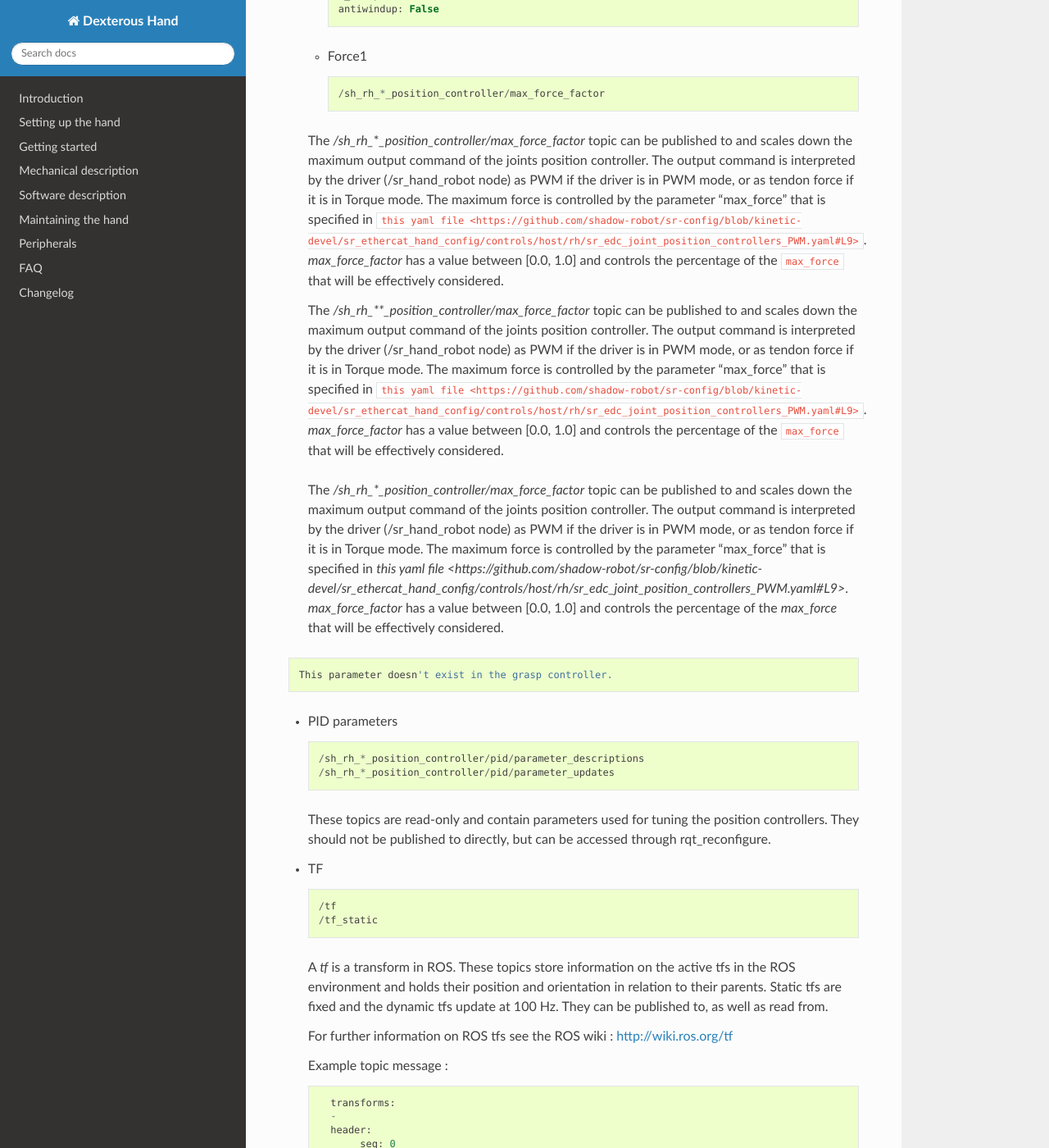
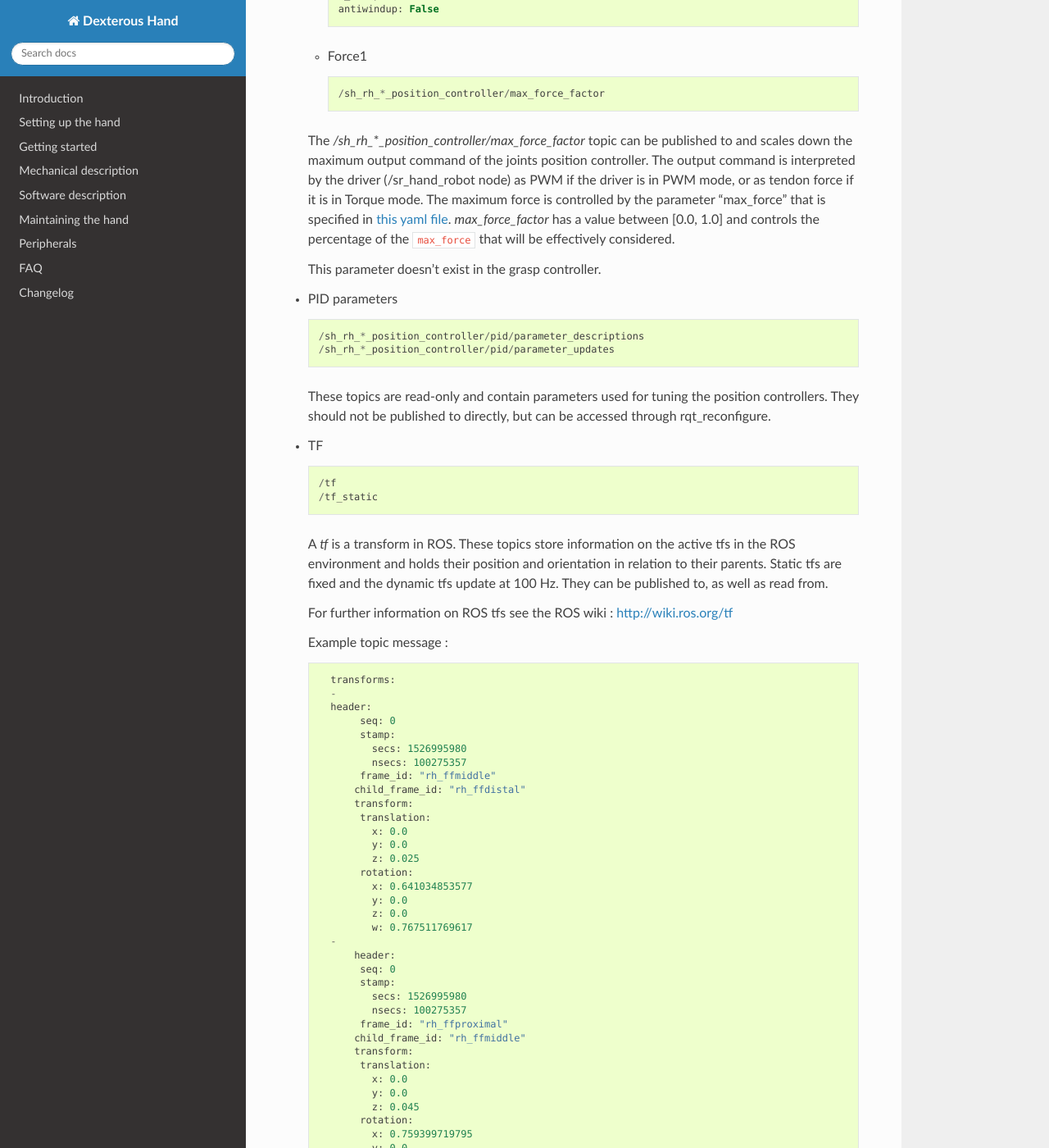
Before and after one commit to shadow-robot/sr_dexterous_hand_documentation, a Sphinx documentation site: the page built from docs/user_guide/3_getting_started.md, in a window 1280 px wide and 1400 px high, scrolled down 21619 px. Shown: the whole window at 82% size. Built offline with Sphinx 7.4.7 and the Read the Docs theme 2.0.0, drawn with Linux system fonts in a browser that asks for light colours.

Commit message:
fixed links

````diff
--- a/docs/user_guide/3_getting_started.md
+++ b/docs/user_guide/3_getting_started.md
@@ -771,22 +771,10 @@
         /sh_rh_*_position_controller/max_force_factor
 
 
-  The */sh_rh_***_position_controller/max_force_factor* topic can be published to and scales down the maximum output command of the joints position controller. The output command is interpreted by the driver (/sr_hand_robot node) as PWM if the driver is in PWM mode, or as tendon force if it is in Torque mode.
-  The maximum force is controlled by the parameter "max_force" that is specified in `this yaml file <https://github.com/shadow-robot/sr-config/blob/kinetic-devel/sr_ethercat_hand_config/controls/host/rh/sr_edc_joint_position_controllers_PWM.yaml#L9>`.
+  The */sh_rh_*\**_position_controller/max_force_factor* topic can be published to and scales down the maximum output command of the joints position controller. The output command is interpreted by the driver (/sr_hand_robot node) as PWM if the driver is in PWM mode, or as tendon force if it is in Torque mode.
+  The maximum force is controlled by the parameter "max_force" that is specified in [this yaml file](https://github.com/shadow-robot/sr-config/blob/kinetic-devel/sr_ethercat_hand_config/controls/host/rh/sr_edc_joint_position_controllers_PWM.yaml#L9).
   *max_force_factor* has a value between [0.0, 1.0] and controls the percentage of the `max_force` that will be effectively considered.
 
-
-
-  The */sh_rh_**_position_controller/max_force_factor* topic can be published to and scales down the maximum output command of the joints position controller. The output command is interpreted by the driver (/sr_hand_robot node) as PWM if the driver is in PWM mode, or as tendon force if it is in Torque mode.
-  The maximum force is controlled by the parameter "max_force" that is specified in `this yaml file <https://github.com/shadow-robot/sr-config/blob/kinetic-devel/sr_ethercat_hand_config/controls/host/rh/sr_edc_joint_position_controllers_PWM.yaml#L9>`.
-  *max_force_factor* has a value between [0.0, 1.0] and controls the percentage of the `max_force` that will be effectively considered.
-
-
-```eval_rst
-    The */sh_rh_*_position_controller/max_force_factor* topic can be published to and scales down the maximum output command of the joints position controller. The output command is interpreted by the driver (/sr_hand_robot node) as PWM if the driver is in PWM mode, or as tendon force if it is in Torque mode.
-    The maximum force is controlled by the parameter "max_force" that is specified in `this yaml file <https://github.com/shadow-robot/sr-config/blob/kinetic-devel/sr_ethercat_hand_config/controls/host/rh/sr_edc_joint_position_controllers_PWM.yaml#L9>`.
-    *max_force_factor* has a value between [0.0, 1.0] and controls the percentage of the `max_force` that will be effectively considered.
-```
 
 
 
````
